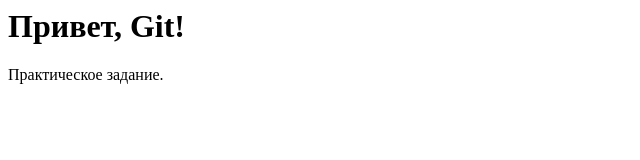
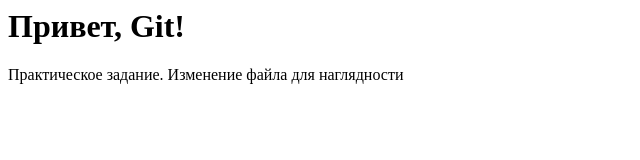
Before and after one commit to code-1337/Main, a plain HTML site: page index.html in a window 1280 px wide. Shown: the whole page, without its empty margins (0-640 px from the left). Drawn offline with Linux system fonts and the light colour scheme.

Commit message:
Добавил текст в index.html

```diff
--- a/index.html
+++ b/index.html
@@ -5,7 +5,7 @@
  <body>
 
   <h1>Привет, Git!</h1>
-  <p>Практическое задание.</p>
+  <p>Практическое задание.  Изменение файла для наглядности</p>
 
  </body>
 </html>
```
